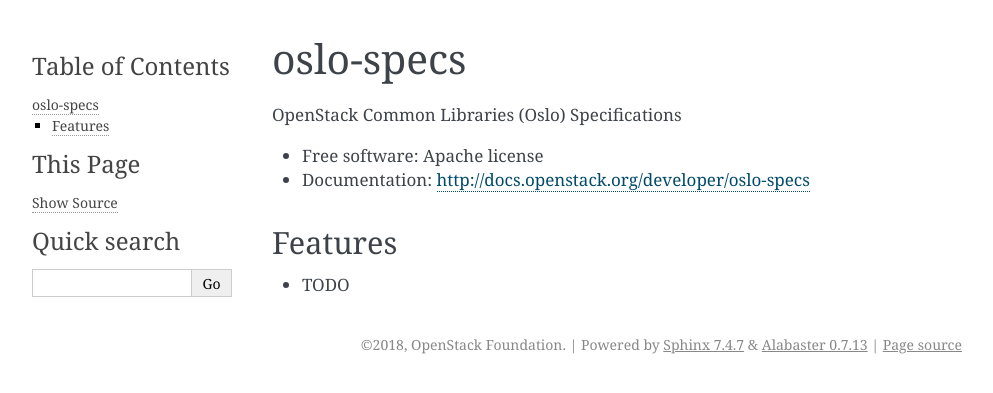
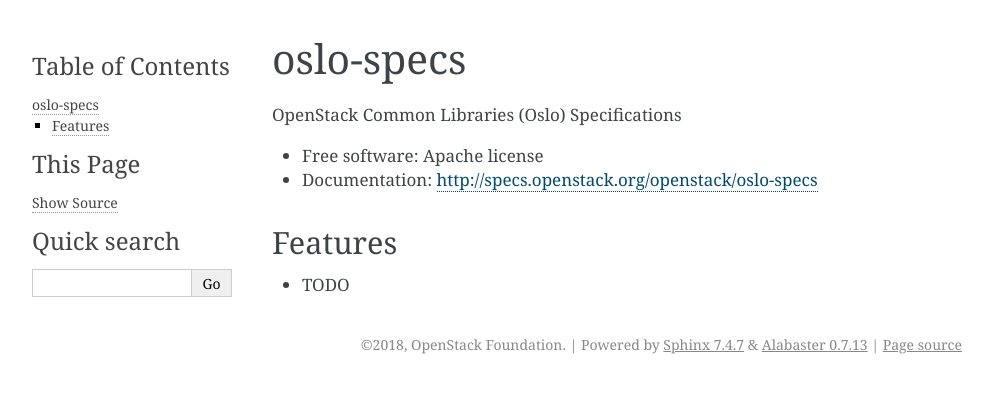
Before and after one commit to openstack/oslo-specs, a Sphinx documentation site: the page built from doc/source/readme.rst, in a window 1280 px wide. Shown: the top 393 px of the page, without its empty margins (148-1141 px from the left). Built offline with Sphinx 7.4.7, drawn with Linux system fonts in a browser that asks for light colours; the version number could not be read and is left out; some of the changed lines change nothing that is shown.

Commit message:
Fix the error documentation link
Change-Id: I0bee669ae51b3da3874f340102205477ff304dd6

```diff
--- a/doc/source/readme.rst
+++ b/doc/source/readme.rst
@@ -5,7 +5,7 @@
 OpenStack Common Libraries (Oslo) Specifications
 
 * Free software: Apache license
-* Documentation: http://docs.openstack.org/developer/oslo-specs
+* Documentation: http://specs.openstack.org/openstack/oslo-specs
 
 Features
 --------
```
